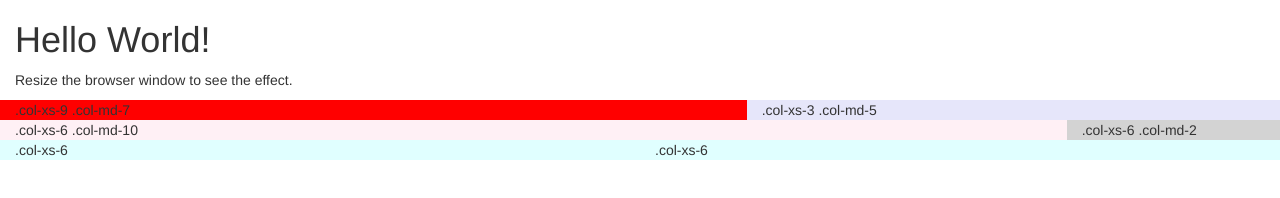
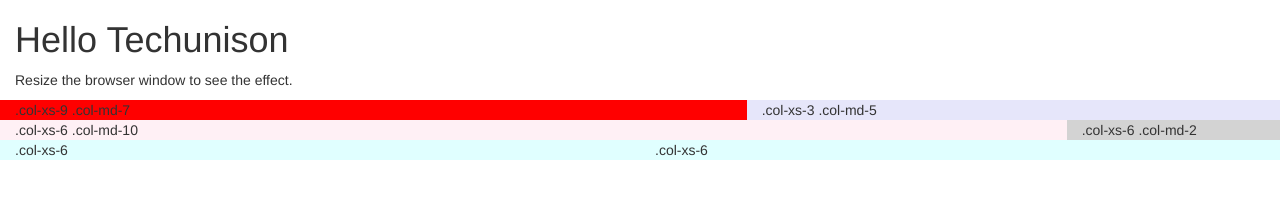
Before and after one commit to vinothrajs/bootstarap, a plain HTML site: page index.html in a window 1280 px wide. Drawn offline with nearby package versions, Linux system fonts and the light colour scheme.

Commit message:
changes in welcome note

```diff
--- a/index.html
+++ b/index.html
@@ -11,7 +11,7 @@
 <body>
 
 <div class="container-fluid">
-  <h1>Hello World!</h1>
+  <h1>Hello Techunison</h1>
   <p>Resize the browser window to see the effect.</p>
   <div class="row">
     <div class="col-xs-9 col-md-7" style="background-color:red;">.col-xs-9 .col-md-7</div>
```
